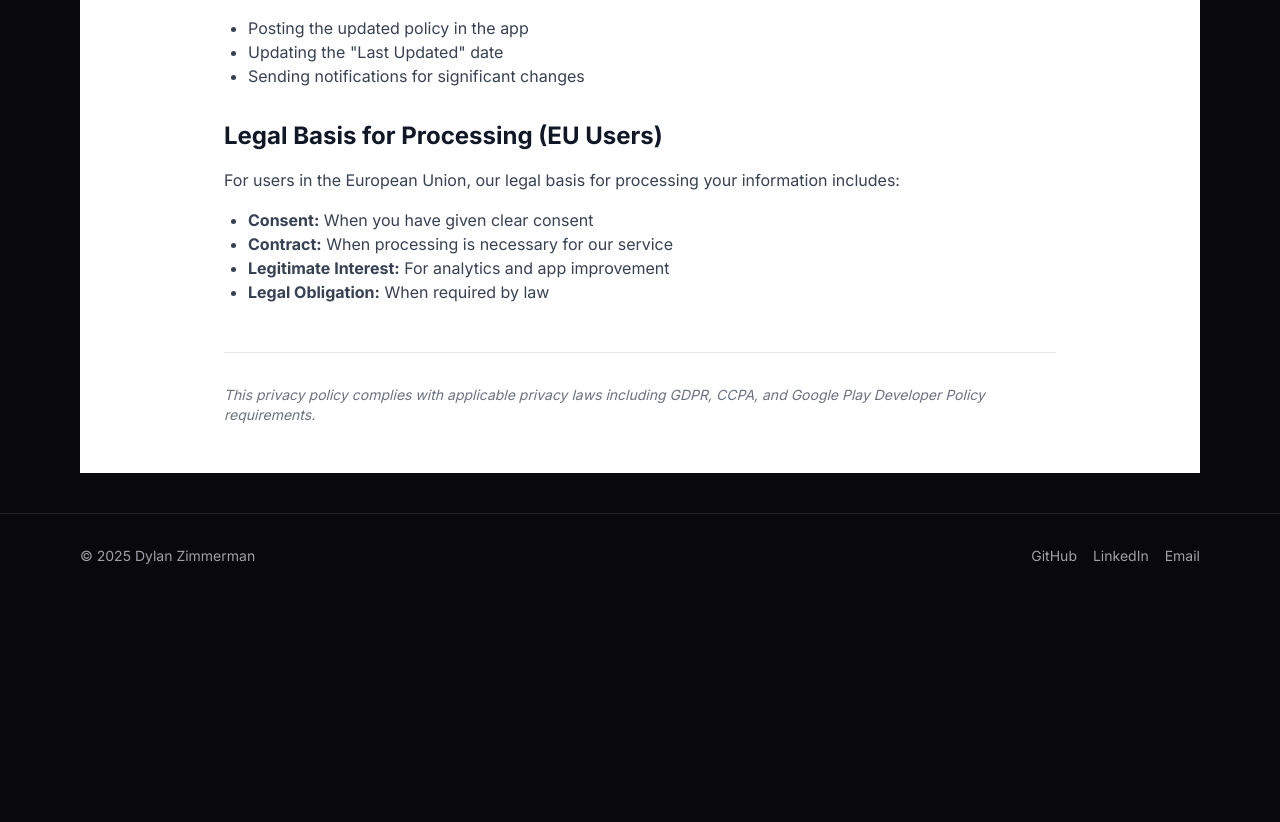
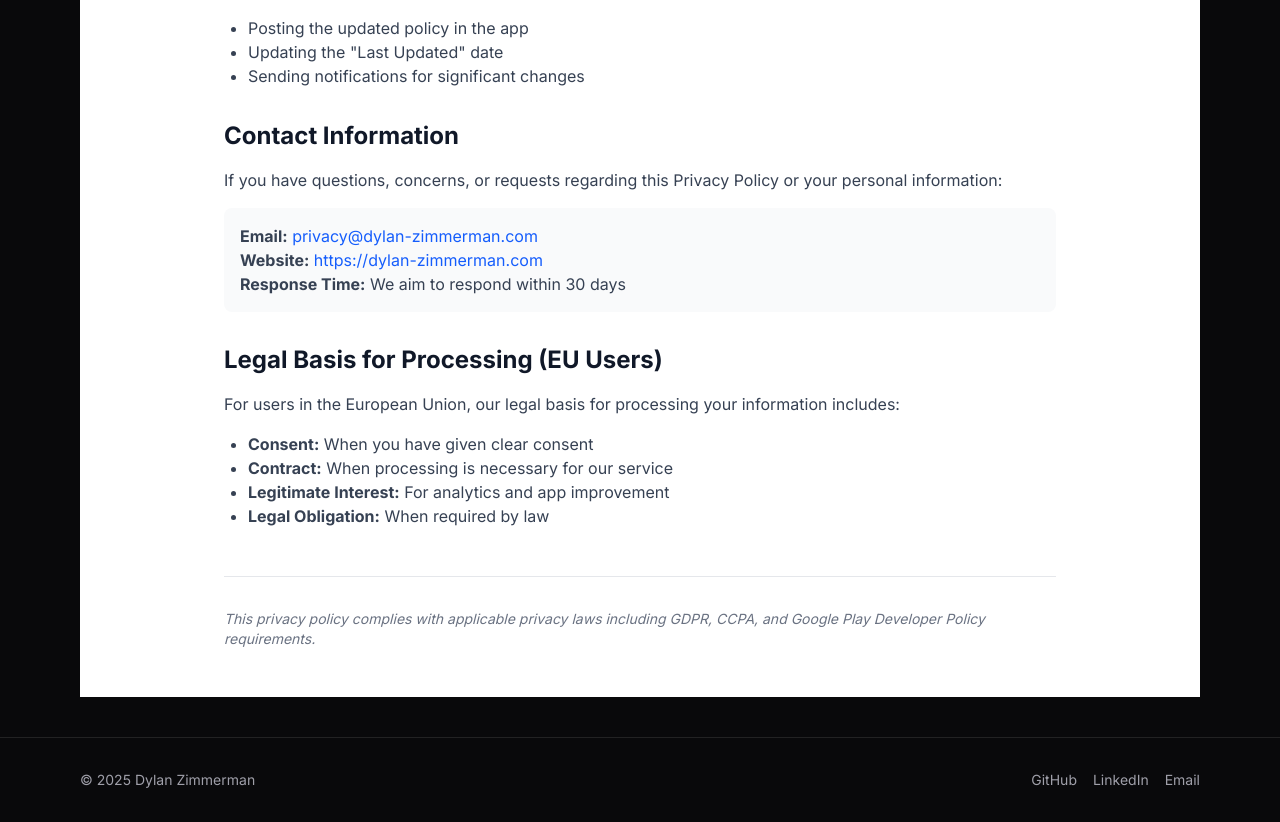
Before and after one commit to dzimm8726/Dylan-Zimmerman-Website, a Next.js app: page /privacy-policy in a window 1280 px wide. Shown: the part 2410-3232 px from the top of the page. Before the commit the page ends 3008 px from the top, so only its background shows below. Built offline with nearby package versions, Linux system fonts and the light colour scheme.

Commit message:
Fix Link components in subscription manager and privacy policy pages

```diff
--- a/app/privacy-policy/page.tsx
+++ b/app/privacy-policy/page.tsx
@@ -1,3 +1,5 @@
+import Link from "next/link"
+
 export default function PrivacyPolicy() {
   return (
     <div className="min-h-screen bg-white">
@@ -5,9 +7,9 @@ export default function PrivacyPolicy() {
       <nav className="border-b border-gray-200">
         <div className="max-w-4xl mx-auto px-4 sm:px-6 lg:px-8">
           <div className="py-6">
-            <a href="/subscription-manager" className="text-lg font-medium text-gray-900 hover:text-gray-700">
+            <Link href="/subscription-manager" className="text-lg font-medium text-gray-900 hover:text-gray-700">
               ← Back to Subscription Manager
-            </a>
+            </Link>
           </div>
         </div>
       </nav>
@@ -141,6 +143,19 @@ export default function PrivacyPolicy() {
           </section>
 
           <section className="mb-8">
+            <h2 className="text-2xl font-bold text-gray-900 mb-4">Contact Information</h2>
+            <p className="text-gray-700 mb-4">
+              If you have questions, concerns, or requests regarding this Privacy Policy or
+              your personal information:
+            </p>
+            <div className="bg-gray-50 p-4 rounded-lg">
+              <p className="text-gray-700"><strong>Email:</strong> <a href="mailto:privacy@dylan-zimmerman.com" className="text-blue-600 hover:text-blue-800">privacy@dylan-zimmerman.com</a></p>
+              <p className="text-gray-700"><strong>Website:</strong> <a href="https://dylan-zimmerman.com" className="text-blue-600 hover:text-blue-800">https://dylan-zimmerman.com</a></p>
+              <p className="text-gray-700"><strong>Response Time:</strong> We aim to respond within 30 days</p>
+            </div>
+          </section>
+
+          <section className="mb-8">
             <h2 className="text-2xl font-bold text-gray-900 mb-4">Legal Basis for Processing (EU Users)</h2>
             <p className="text-gray-700 mb-4">
               For users in the European Union, our legal basis for processing your information includes:
```
